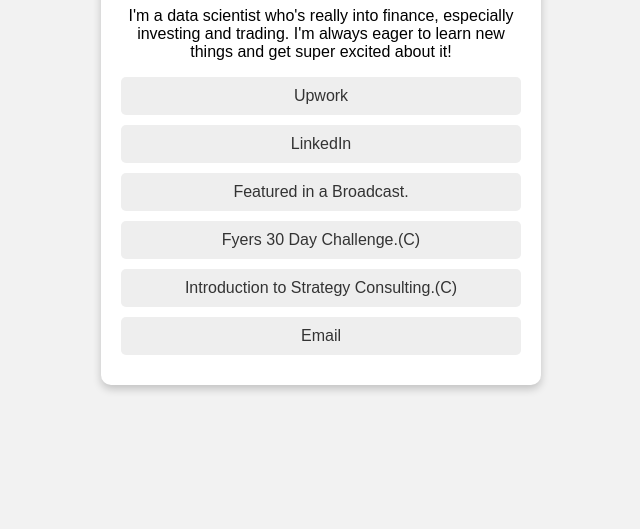
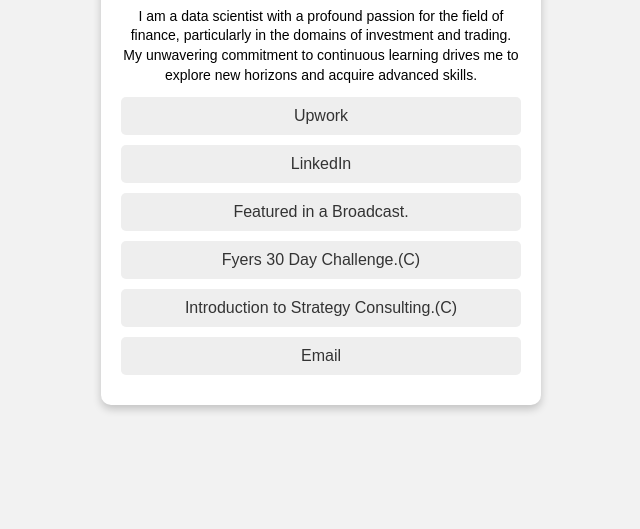
Before and after one commit to sandeepandey02/aboutme, a plain HTML site: page index.html in a window 1280 px wide. Shown: the part 271-800 px from the top of the page, without its empty margins (319-959 px from the left). Drawn offline with Linux system fonts and the light colour scheme.

Commit message:
Update index.html

```diff
--- a/index.html
+++ b/index.html
@@ -24,6 +24,12 @@
 
         h1 {
             color: #333;
+        }
+
+        .content {
+            font-size: 14px;
+            line-height: 1.4;
+            margin-bottom: 12px;
         }
 
         .profile-photo {
@@ -63,9 +69,11 @@
             <img src="./1677688824435.jpeg" alt="Your Name">
         </div>
         <h1>Sandeep Pandey</h1>
-        <p>
-            I'm a data scientist who's really into finance, especially investing and trading. I'm always eager to learn new things and get super excited about it!
-        </p>
+        <div class="content">
+            I am a data scientist with a profound passion for the field of finance, particularly in the domains of
+            investment and trading. My unwavering commitment to continuous learning drives me to explore new horizons
+            and acquire advanced skills.
+        </div>
         <a href="https://www.upwork.com/freelancers/~018992adeba1ddad88">Upwork</a>
         <a href="https://www.linkedin.com/in/sandeepandey02/">LinkedIn</a>
         <a href="https://www.youtube.com/live/pIY9cy-Eq0c?feature=share">Featured in a Broadcast.</a>
```
